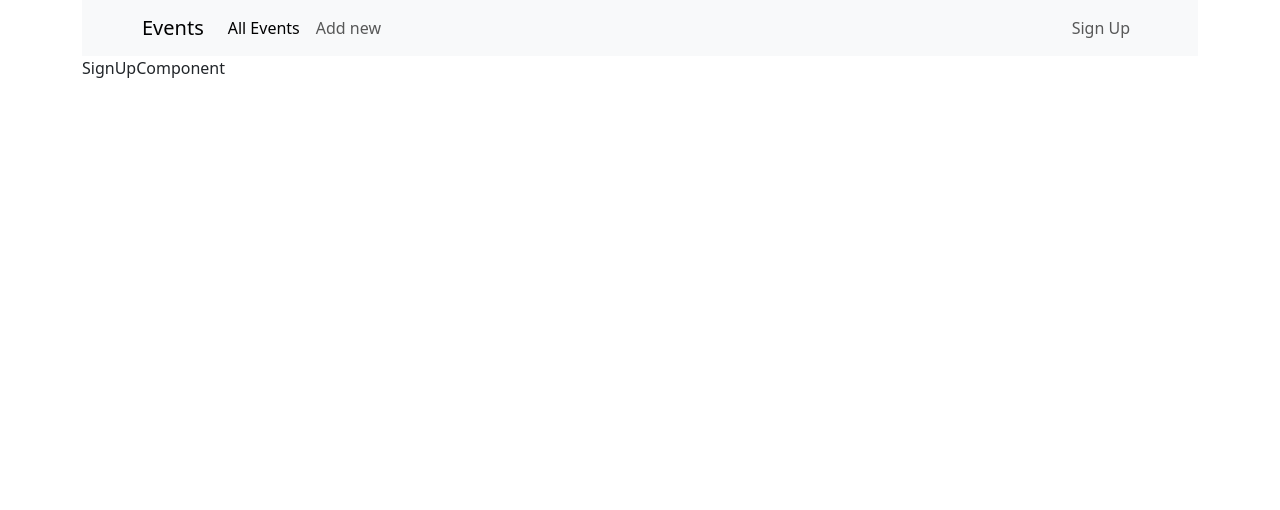
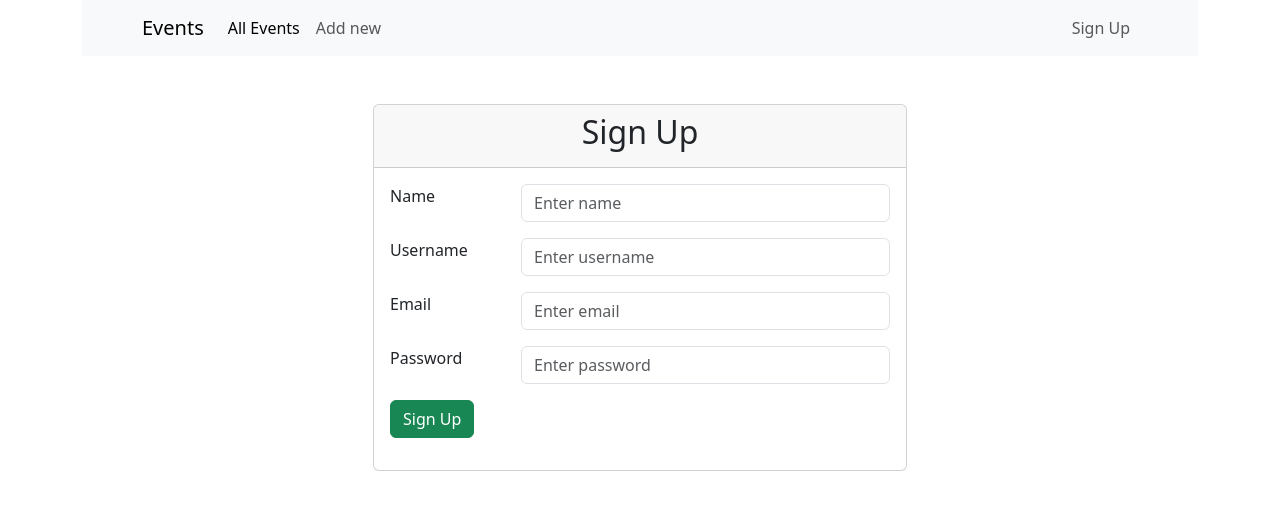
Before and after one commit to Paimen85/palvelinohjelmointi-crud, a React (Create React App) app in the folder frontend/: page /sign-up in a window 1280 px wide. Shown: the top 510 px of the page. Built offline with nearby package versions, Linux system fonts and the light colour scheme.

Commit message:
SignUp component is updated

```diff
--- a/frontend/src/components/SignUpComponent.jsx
+++ b/frontend/src/components/SignUpComponent.jsx
@@ -1,9 +1,109 @@
-import React from 'react'
+import React, { useState } from "react";
 
 const SignUpComponent = () => {
+  const [name, setName] = useState("");
+  const [username, setUsername] = useState("");
+  const [email, setEmail] = useState("");
+  const [password, setPassword] = useState("");
+
+  const handleSingUpForm = (e) => {
+    e.preventDefault();
+    const register = { name, username, email, password };
+    console.log(register)
+
+  };
+
   return (
-    <div>SignUpComponent</div>
-  )
-}
+    <div className="container">
+      <div className="row">
+        <div className="col-md-6 offset-md-3 mt-5">
+          <div className="card">
+            <div className="card-header">
+              <h2 className="text-center">Sign Up</h2>
+            </div>
 
-export default SignUpComponent
+            <div className="card-body">
+              <form action="">
+                <div className="row mb-3">
+                  <label htmlFor="name" className="col-md-3 control-label">
+                    Name
+                  </label>
+                  <div className="col-md-9">
+                    <input
+                      type="text"
+                      name="name"
+                      id="name"
+                      className="form-control"
+                      placeholder="Enter name"
+                      value={name}
+                      onChange={(e) => setName(e.target.value)}
+                    />
+                  </div>
+                </div>
+                <div className="row mb-3">
+                  <label htmlFor="username" className="col-md-3 control-label">
+                    Username
+                  </label>
+                  <div className="col-md-9">
+                    <input
+                      type="text"
+                      name="username"
+                      id="username"
+                      className="form-control"
+                      placeholder="Enter username"
+                      value={username}
+                      onChange={(e) => setUsername(e.target.value)}
+                    />
+                  </div>
+                </div>
+                <div className="row mb-3">
+                  <label htmlFor="email" className="col-md-3 control-label">
+                    Email
+                  </label>
+                  <div className="col-md-9">
+                    <input
+                      type="email"
+                      name="email"
+                      id="email"
+                      className="form-control"
+                      placeholder="Enter email"
+                      value={email}
+                      onChange={(e) => setEmail(e.target.value)}
+                    />
+                  </div>
+                </div>
+                <div className="row mb-3">
+                  <label htmlFor="password" className="col-md-3 control-label">
+                    Password
+                  </label>
+                  <div className="col-md-9">
+                    <input
+                      type="password"
+                      name="password"
+                      id="password"
+                      className="form-control"
+                      placeholder="Enter password"
+                      value={password}
+                      onChange={(e) => setPassword(e.target.value)}
+                    />
+                  </div>
+                </div>
+
+                <div className="form-group mb-3">
+                  <button
+                    className="btn btn-success"
+                    onClick={(e) => handleSingUpForm(e)}
+                  >
+                    Sign Up
+                  </button>
+                </div>
+              </form>
+            </div>
+          </div>
+        </div>
+      </div>
+    </div>
+  );
+};
+
+export default SignUpComponent;
```
